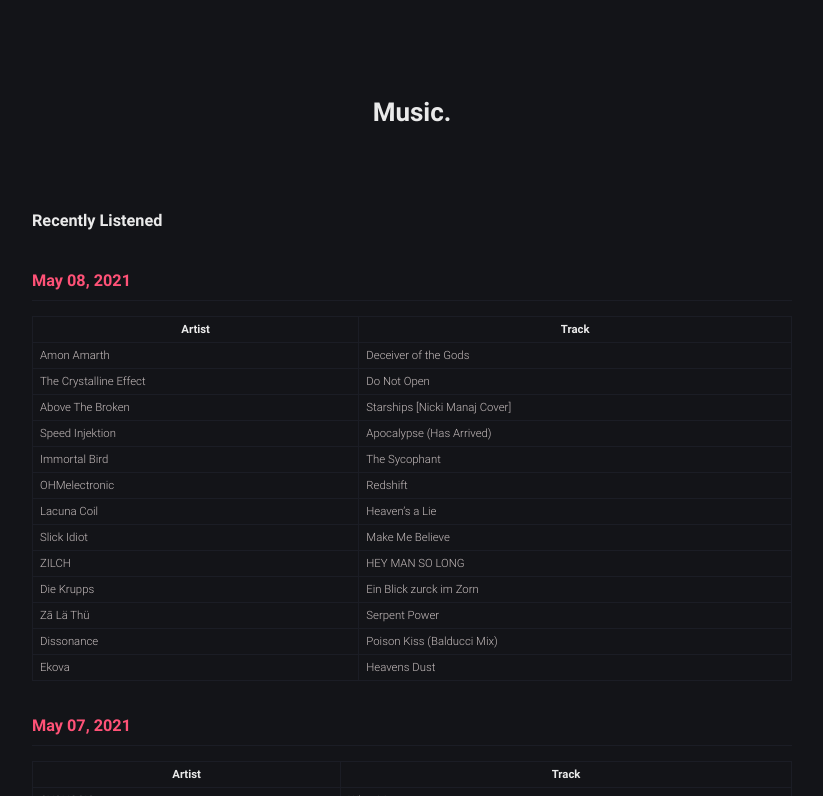
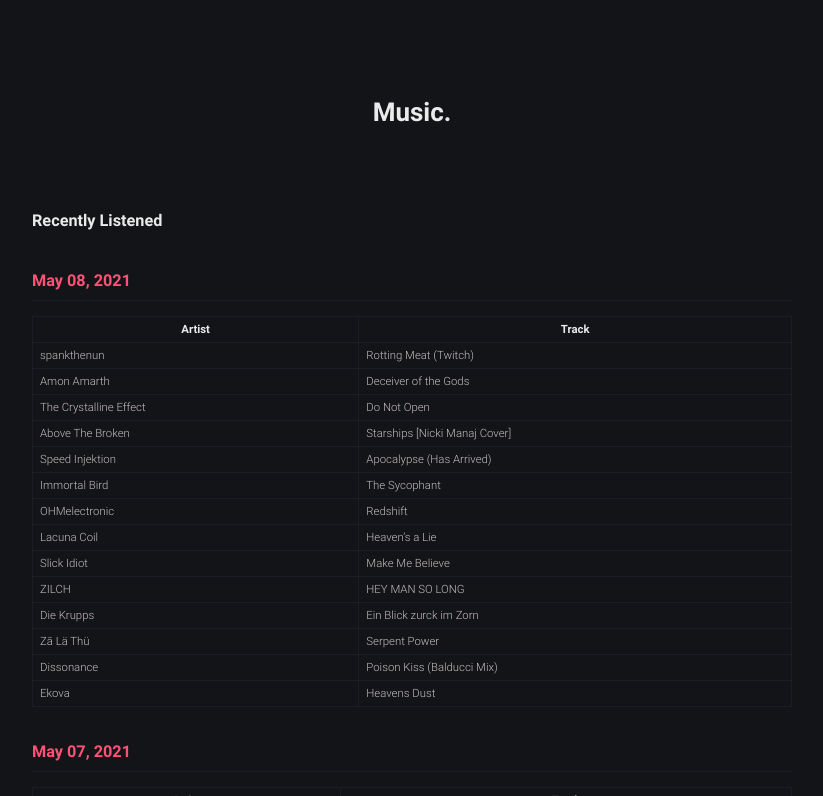
Before and after one commit to robert-marshall/xyz, a Jekyll site: the page built from music.md, in a window 1280 px wide and 900 px high, cut to the strip 104-900 px from the top of the window. Shown: the whole strip, without its empty margins (228-1051 px from the left). Built offline with Jekyll 4.4.1, drawn with Linux system fonts in a browser that asks for light colours.

Commit message:
Fix all errors, all errors on the WORLD!!!!

```diff
--- a/music.md
+++ b/music.md
@@ -11,6 +11,7 @@
 
 | Artist | Track |
 |--------|-------|
+spankthenun | Rotting Meat (Twitch)
 Amon Amarth | Deceiver of the Gods
 The Crystalline Effect | Do Not Open
 Above The Broken | Starships [Nicki Manaj Cover]
```
